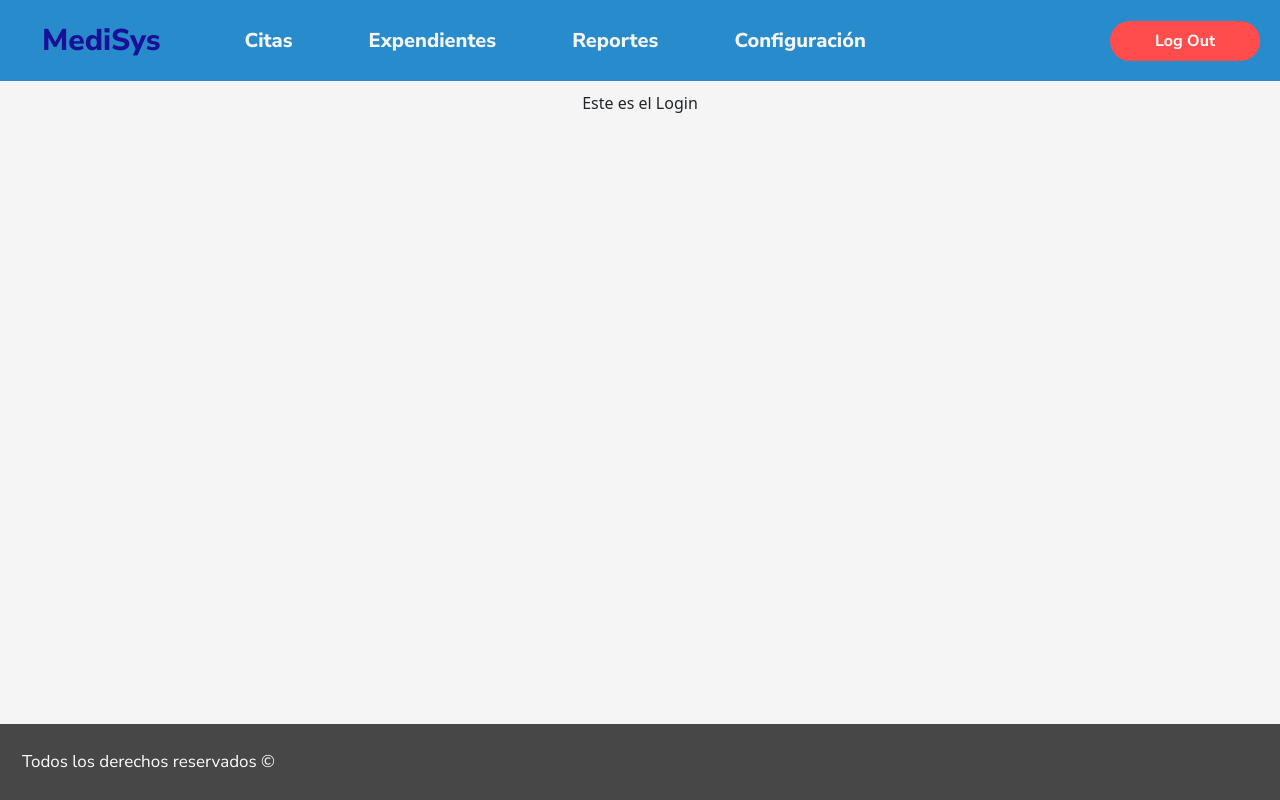
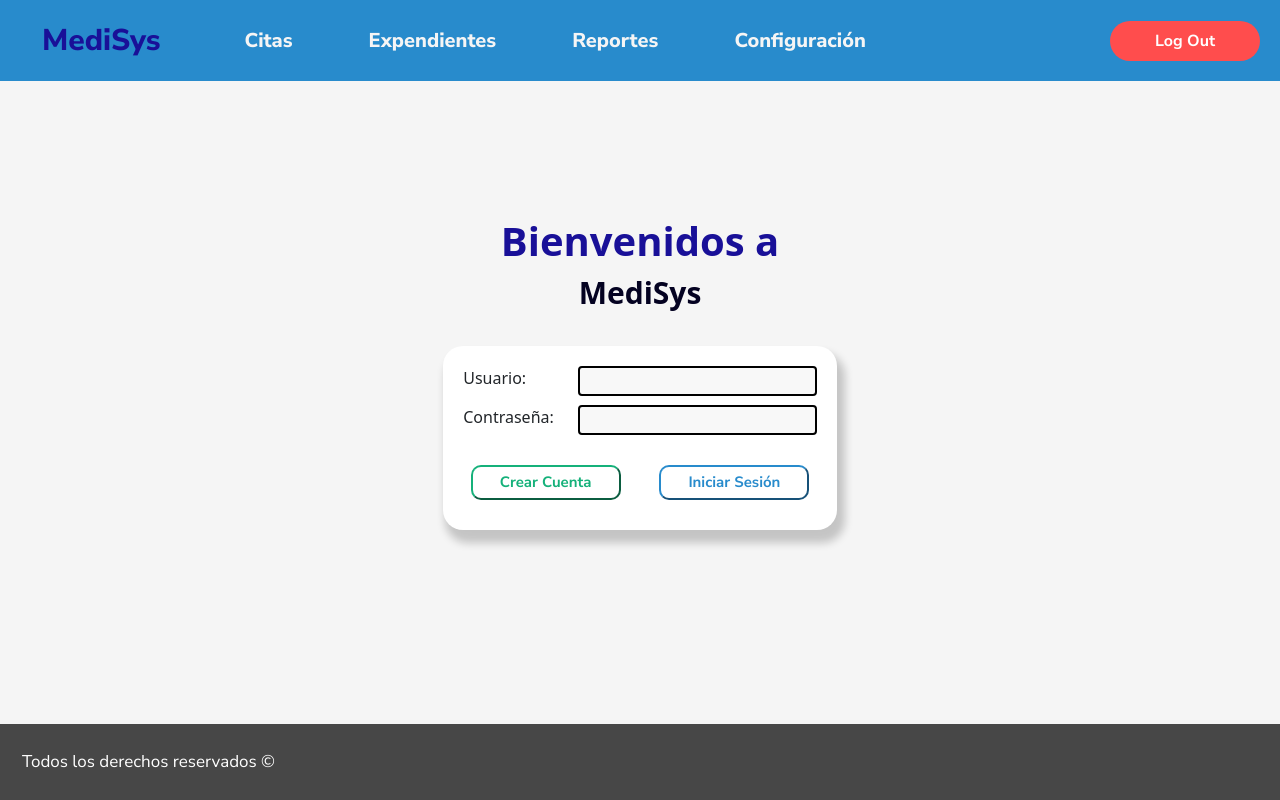
Before and after one commit to Brian-Esq/Consultorio-Medico-APS, a React (Create React App) app: page /login in a window 1280 px wide. Built offline with nearby package versions, Linux system fonts and the light colour scheme.

Commit message:
Login creado

```diff
--- a/src/Pages/Login/login.css
+++ b/src/Pages/Login/login.css
@@ -0,0 +1,121 @@
+@import url('https://fonts.googleapis.com/css2?family=Nunito+Sans:wght@400;700;800&display=swap');
+
+.welcomeLogin {
+    font-weight: 800;
+    color: rgb(25, 16, 152);
+    text-align: center;
+    font-size: 40px;
+    margin: 5px 30px;
+}
+
+.sysTitleLogin {
+    font-weight: 800;
+    color: rgb(4, 2, 33);
+    text-align: center;
+    font-size: 30px;
+    margin: 5px 30px;
+}
+
+.LoginPage {
+    display: flex;
+    justify-content: center;
+    align-items: center;
+    height: 70vh;
+}
+
+.mainLoginRow {
+    text-align: center;
+}
+
+.loginCard {
+    background-color: white;
+    border-radius: 20px;
+    box-shadow: 5px 10px 9px 3px rgba(0, 0, 0, 0.2);
+    padding: 20px;
+    margin-top: 30px;
+}
+
+.LoginText {
+    float: left;
+}
+
+.inputLogin {
+    box-sizing: border-box;
+    border: 2px solid black;
+    border-radius: 4px;
+    background-color: #f8f8f8;
+    transition: border-color 0.3s, box-shadow 0.3s;
+    float: left;
+}
+
+.loginFields {
+    margin-bottom: 15px;
+}
+
+.LoginBut {
+    background-color: white;
+    font-weight: bold;
+    font-family: 'Nunito Sans', sans-serif;
+    color: rgb(40, 139, 204);
+    width: 150px;
+    height: 35px;
+    border-radius: 10px;
+    font-size: 15px;
+    margin-top: 10px;
+    margin-bottom: 10px;
+    border-color: rgb(40, 139, 204);
+    float: none;
+}
+
+.LoginBut:hover,
+.LoginBut:active,
+.LoginBut:focus {
+    color: white;
+    font-weight: bold;
+    font-family: 'Nunito Sans', sans-serif;
+    background-color: rgb(40, 139, 204) !important;
+    width: 150px;
+    height: 35px;
+    border-radius: 10px;
+    font-size: 15px;
+    margin-top: 10px;
+    margin-bottom: 10px;
+    border-color: rgb(40, 139, 204) !important;
+    float: none;
+}
+
+.createAccBot {
+    background-color: white;
+    font-weight: bold;
+    font-family: 'Nunito Sans', sans-serif;
+    color: rgb(21, 177, 122);
+    width: 150px;
+    height: 35px;
+    border-radius: 10px;
+    font-size: 15px;
+    margin-top: 10px;
+    margin-bottom: 10px;
+    border-color: rgb(21, 177, 122);
+    float: none;
+}
+
+.createAccBot:hover,
+.createAccBot:active,
+.createAccBot:focus {
+    color: white;
+    font-weight: bold;
+    font-family: 'Nunito Sans', sans-serif;
+    background-color: rgb(21, 177, 122) !important;
+    width: 150px;
+    height: 35px;
+    border-radius: 10px;
+    font-size: 15px;
+    margin-top: 10px;
+    margin-bottom: 10px;
+    border-color: rgb(21, 177, 122) !important;
+    float: none;
+}
+
+.buttonsRow {
+    margin-top: 20px;
+}
--- a/src/Pages/Login/login.tsx
+++ b/src/Pages/Login/login.tsx
@@ -1,10 +1,69 @@
 import './login.css';
+import Container from 'react-bootstrap/Container';
+import Row from 'react-bootstrap/Row';
+import Col from 'react-bootstrap/Col';
+import { useNavigate } from 'react-router-dom';
 
-function Login(){
-    return(
-        <div>
-            <p>Este es el Login</p>
-        </div>
+function Login() {
+    const navigate = useNavigate();
+
+    const handleLogin = () => {
+        navigate('/');
+    }
+
+    return (
+        <Container className='LoginPage'>
+            <Row className='mainLoginRow'>
+                <Col>
+                    <Row>
+                        <Col>
+                            <h2 className='welcomeLogin'>Bienvenidos a</h2>
+                        </Col>
+                    </Row>
+                    <Row>
+                        <Col>
+                            <h1 className='sysTitleLogin'>MediSys</h1>
+                        </Col>
+                    </Row>
+                    <Row>
+                        <Col className='loginCard'>
+                            <Row>
+                                <Col className='loginFields'>
+                                    <label className='LoginText'>Usuario: </label>
+                                </Col>
+                                <Col>
+                                    <input name='LoginUser'
+                                        autoComplete='off'
+                                        className='inputLogin'
+                                        inputMode='numeric'
+                                    />
+                                </Col>
+                            </Row>
+                            <Row>
+                                <Col>
+                                    <label className='LoginText'>Contraseña: </label>
+                                </Col>
+                                <Col>
+                                    <input name='LoginUser'
+                                        autoComplete='off'
+                                        className='inputLogin'
+                                        inputMode='numeric'
+                                    />
+                                </Col>
+                            </Row>
+                            <Row className='buttonsRow'>
+                                <Col>
+                                    <button className='createAccBot'>Crear Cuenta</button>
+                                </Col>
+                                <Col>
+                                    <button className='LoginBut' onClick={() => handleLogin()}>Iniciar Sesión</button>
+                                </Col>
+                            </Row>
+                        </Col>
+                    </Row>
+                </Col>
+            </Row>
+        </Container>
     )
 }
 
```
